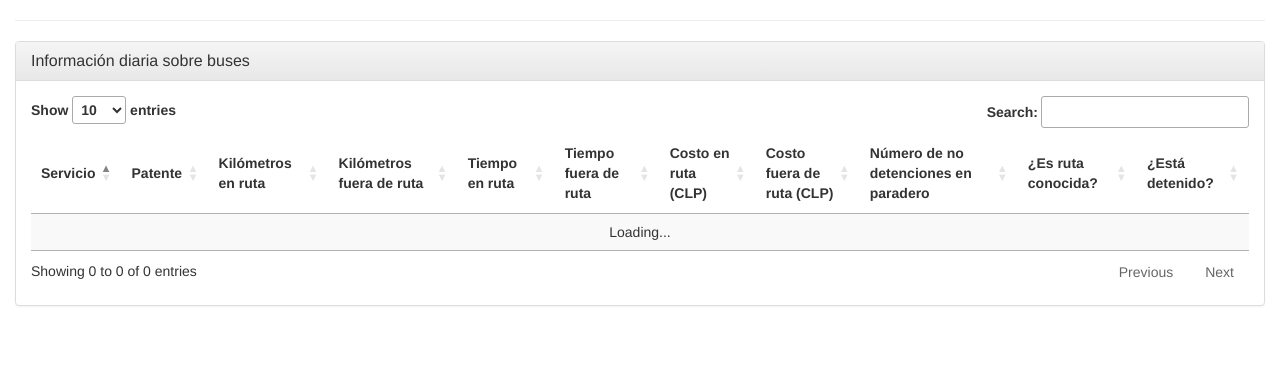
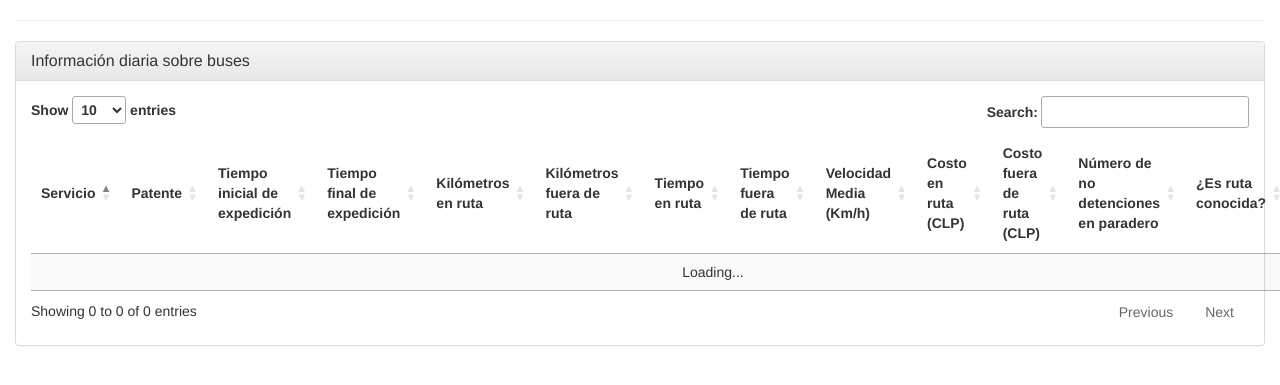
Before and after one commit to SmartcitySantiagoChile/onlineGPS, a Django app: template dailybusesinfo/templates/dailyBusesInfo.html in a window 1280 px wide; the page is wider, and only the part inside the window is pictured. Shown: the top 385 px of that part. Run offline with Django 3.2, Linux system fonts and the light colour scheme; the template is opened without the code that fills it, so the values that code supplies are empty; some libraries are stand-ins or nearby versions.

Commit message:
Add time rows to the view

```diff
--- a/dailybusesinfo/templates/dailyBusesInfo.html
+++ b/dailybusesinfo/templates/dailyBusesInfo.html
@@ -92,10 +92,13 @@ $(document).ready(function() {
                 columns: [
                     {title: 'Servicio'},
                     {title: 'Patente'},
+                    {title: 'Tiempo inicial de expedición'},
+                    {title: 'Tiempo final de expedición'},
                     {title: 'Kilómetros en ruta'},
                     {title: 'Kilómetros fuera de ruta'},
                     {title: 'Tiempo en ruta'},
                     {title: 'Tiempo fuera de ruta'},
+                    {title: 'Velocidad Media (Km/h)'},
                     {title: 'Costo en ruta (CLP)'},
                     {title: 'Costo fuera de ruta (CLP)'},
                     {title: 'Número de no detenciones en paradero'},
--- a/dailybusesinfo/views.py
+++ b/dailybusesinfo/views.py
@@ -42,10 +42,13 @@ class GetBusesInfo(View):
             data.append([
                 bus.servicio,
                 bus.patente,
+                bus.t_inicial,
+                bus.t_final,
                 bus.km_en_ruta,
                 bus.km_fuera_ruta,
                 str(bus. t_en_ruta),
                 str(bus.t_fuera_ruta),
+                bus.velocidad_media,
                 bus.costo_en_ruta,
                 bus.costo_fuera_ruta,
                 bus.no_detenciones,
```
